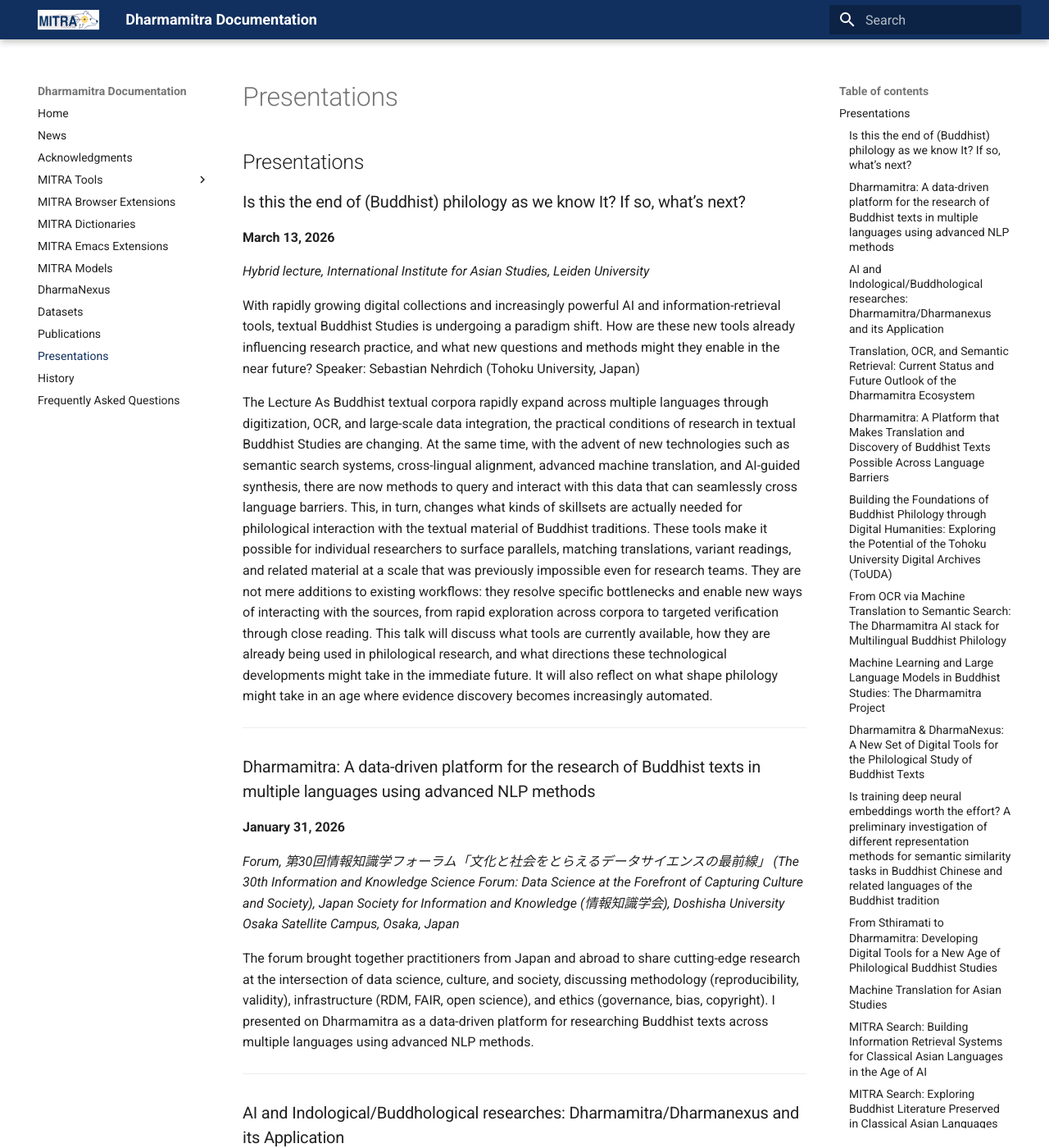
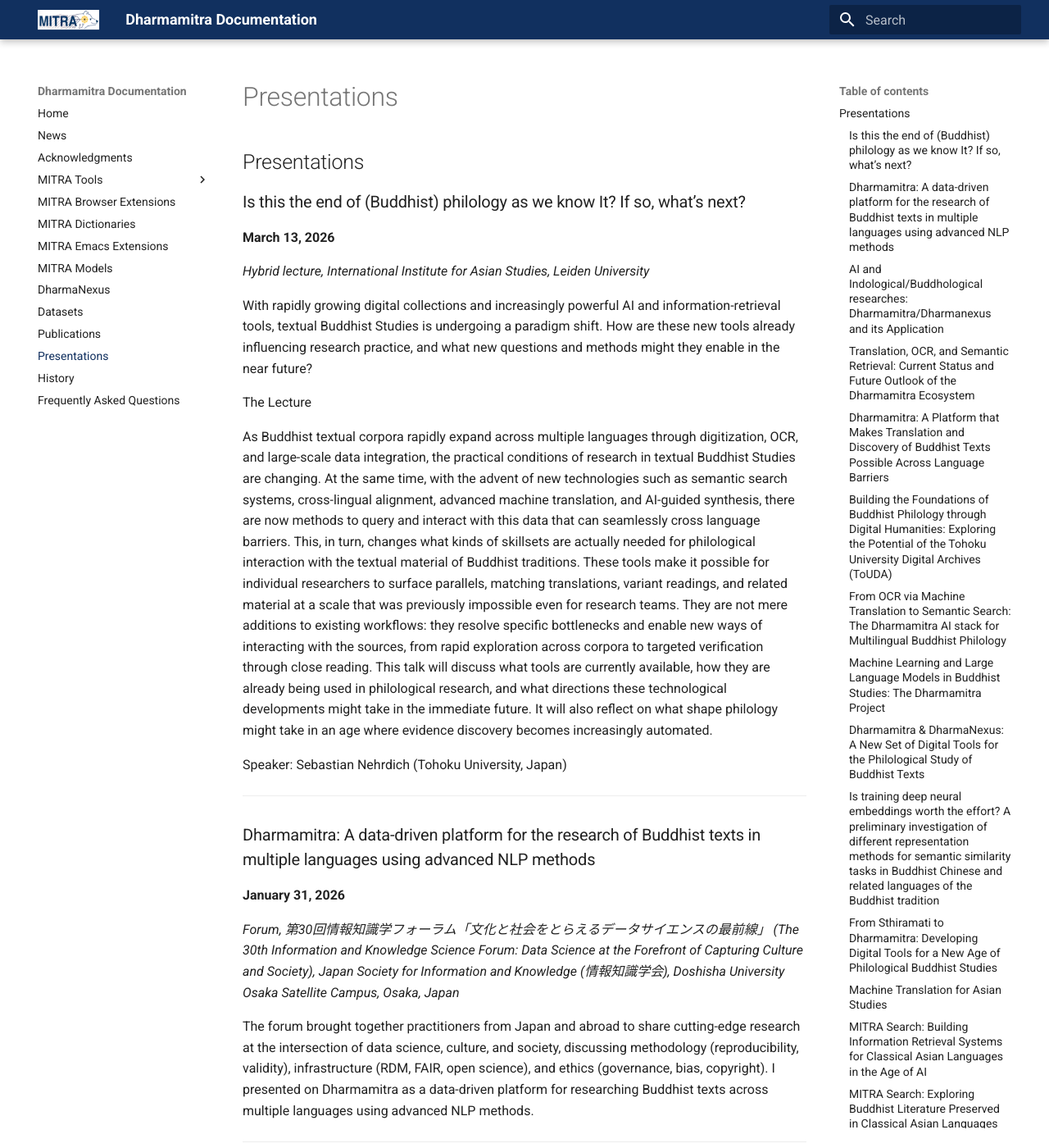
Before and after one commit to dharmamitra/dharmamitra-guides, an MkDocs documentation site: the page built from docs/presentations.md, in a window 1280 px wide and 1400 px high. Shown: the whole window at 82% size. Built offline with MkDocs 1.6.1 and Material for MkDocs 9.7.7, drawn with Linux system fonts in a browser that asks for light colours.

```diff
--- a/docs/presentations.md
+++ b/docs/presentations.md
@@ -6,11 +6,13 @@
 *Hybrid lecture, International Institute for Asian Studies, Leiden University*
 
 With rapidly growing digital collections and increasingly powerful AI and information-retrieval tools, textual Buddhist Studies is undergoing a paradigm shift. How are these new tools already influencing research practice, and what new questions and methods might they enable in the near future?
- Speaker: Sebastian Nehrdich (Tohoku University, Japan)
 
 The Lecture
- As Buddhist textual corpora rapidly expand across multiple languages through digitization, OCR, and large-scale data integration, the practical conditions of research in textual Buddhist Studies are changing. At the same time, with the advent of new technologies such as semantic search systems, cross-lingual alignment, advanced machine translation, and AI-guided synthesis, there are now methods to query and interact with this data that can seamlessly cross language barriers. This, in turn, changes what kinds of skillsets are actually needed for philological interaction with the textual material of Buddhist traditions. These tools make it possible for individual researchers to surface parallels, matching translations, variant readings, and related material at a scale that was previously impossible even for research teams. They are not mere additions to existing workflows: they resolve specific bottlenecks and enable new ways of interacting with the sources, from rapid exploration across corpora to targeted verification through close reading.
+
+As Buddhist textual corpora rapidly expand across multiple languages through digitization, OCR, and large-scale data integration, the practical conditions of research in textual Buddhist Studies are changing. At the same time, with the advent of new technologies such as semantic search systems, cross-lingual alignment, advanced machine translation, and AI-guided synthesis, there are now methods to query and interact with this data that can seamlessly cross language barriers. This, in turn, changes what kinds of skillsets are actually needed for philological interaction with the textual material of Buddhist traditions. These tools make it possible for individual researchers to surface parallels, matching translations, variant readings, and related material at a scale that was previously impossible even for research teams. They are not mere additions to existing workflows: they resolve specific bottlenecks and enable new ways of interacting with the sources, from rapid exploration across corpora to targeted verification through close reading.
 This talk will discuss what tools are currently available, how they are already being used in philological research, and what directions these technological developments might take in the immediate future. It will also reflect on what shape philology might take in an age where evidence discovery becomes increasingly automated.
+
+Speaker: Sebastian Nehrdich (Tohoku University, Japan)
 
 ---
 
```
